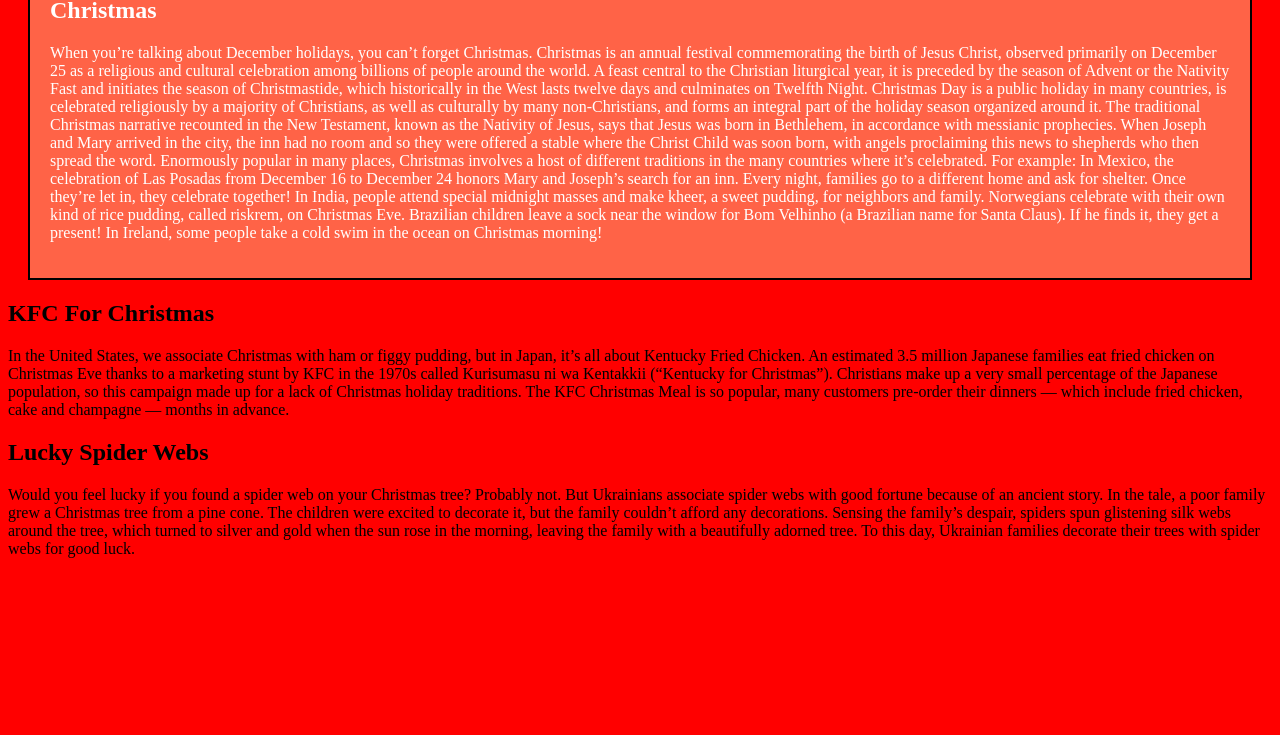
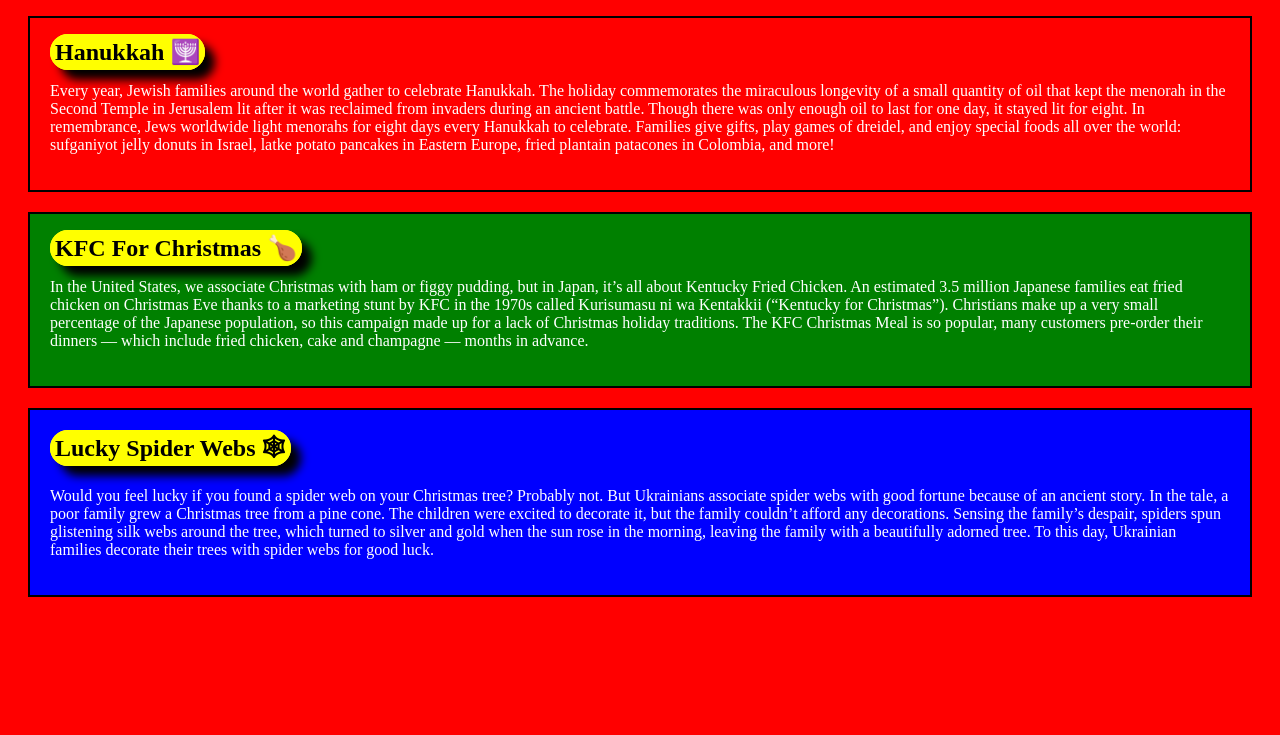
Before and after one commit to CSF2223/holidaydesign-PerunJoe, a plain HTML site: page index.html in a window 1280 px wide. Shown: the part 65-800 px from the top of the page. Drawn offline with Linux system fonts and the light colour scheme.

Commit message:
added emjis and borders

```diff
--- a/index.html
+++ b/index.html
@@ -9,32 +9,26 @@
 </head>
 <body>
 
-    <div class="Christmas">
-  <h2>Christmas</h2>
-  <p>When you’re talking about December holidays, you can’t forget Christmas.
-Christmas is an annual festival commemorating the birth of Jesus Christ, observed primarily on December 25 as a religious
-and cultural celebration among billions of people around the world. A feast central to the Christian liturgical year,
-it is preceded by the season of Advent or the Nativity Fast and initiates the season of Christmastide, which historically
-in the West lasts twelve days and culminates on Twelfth Night. Christmas Day is a public holiday in many countries,
-is celebrated religiously by a majority of Christians, as well as culturally by many non-Christians, and forms an integral part of the
-holiday season organized around it.
-The traditional Christmas narrative recounted in the New Testament, known as the Nativity of Jesus, says that Jesus was born in Bethlehem,
-in accordance with messianic prophecies. When Joseph and Mary arrived in the city, the inn had no room and so they were offered a stable
-where the Christ Child was soon born, with angels proclaiming this news to shepherds who then spread the word.
 
-Enormously popular in many places, Christmas involves a host of different traditions in the many countries where it’s celebrated. For example:
-In Mexico, the celebration of Las Posadas from December 16 to December 24 honors Mary and Joseph’s search for an inn.
-Every night, families go to a different home and ask for shelter. Once they’re let in, they celebrate together!
-In India, people attend special midnight masses and make kheer, a sweet pudding, for neighbors and family.
-Norwegians celebrate with their own kind of rice pudding, called riskrem, on Christmas Eve.
-Brazilian children leave a sock near the window for Bom Velhinho (a Brazilian name for Santa Claus). If he finds it, they get a present!
-In Ireland, some people take a cold swim in the ocean on Christmas morning!</p>
+
+   <h1 class=title>Holidays around the World &#127759;</h1>
+
+    <div class="Hanukkah">
+  <h2>Hanukkah &#128334;</h2>
+  <p>Every year, Jewish families around the world gather to celebrate Hanukkah. The holiday commemorates the miraculous longevity
+of a small quantity of oil that kept the menorah in the Second Temple in Jerusalem lit after it was reclaimed from invaders during an ancient battle.
+Though there was only enough oil to last for one day, it stayed lit for eight.
+
+In remembrance, Jews worldwide light menorahs for eight days every Hanukkah to celebrate. Families give gifts, play games of dreidel,
+and enjoy special foods all over the world: sufganiyot jelly donuts in Israel, latke potato pancakes in Eastern Europe, fried plantain
+patacones in Colombia, and more!
+</p>
 </div>
 
 
 
 <div class="KFC">
-  <h2>KFC For Christmas</h2>
+  <h2>KFC For Christmas &#127831;</h2>
   <p>In the United States, we associate Christmas with ham or figgy pudding, but in Japan, it’s all about Kentucky Fried Chicken.
 An estimated 3.5 million Japanese families eat fried chicken on Christmas Eve thanks to a marketing stunt by KFC in the 1970s
 called Kurisumasu ni wa Kentakkii (“Kentucky for Christmas”). Christians make up a very small percentage of the Japanese population,
@@ -43,8 +37,8 @@
 </div>
 
 
-<div class="Lucky Spider Webs">
-  <h2>Lucky Spider Webs</h2>
+<div class="LuckySpiderWebs">
+  <h2>Lucky Spider Webs &#128376;</h2>
   <p>Would you feel lucky if you found a spider web on your Christmas tree? Probably not. But Ukrainians associate spider webs with good fortune because
 of an ancient story. In the tale, a poor family grew a Christmas tree from a pine cone. The children were excited to decorate it, but the family couldn’t
 afford any decorations. Sensing the family’s despair, spiders spun glistening silk webs around the tree, which turned to silver and gold when the sun rose
--- a/style.css
+++ b/style.css
@@ -18,10 +18,43 @@
 
 
 
-.Christmas {
- background-color: tomato;
+.Hanukkah {
+ background-color: red;
   color: white;
   border: 2px solid black;
   margin: 20px;
   padding: 20px;
 }
+
+.KFC {
+ background-color: green;
+  color: white;
+  border: 2px solid black;
+  margin: 20px;
+  padding: 20px;
+}
+
+
+.LuckySpiderWebs {
+ background-color: blue;
+  color: white;
+  border: 2px solid black;
+  margin: 20px;
+  padding: 20px;
+}
+
+.title {
+ text-align: center;
+ display: flex;
+ align-items: center;
+ justify-content: center;
+}
+
+h2{
+ border-radius: 2rem;
+ border: 5px solid yellow;
+ background-color:yellow;
+ display:inline;
+ box-shadow:10px 10px 10px #000;
+ color:#000;
+}
```
